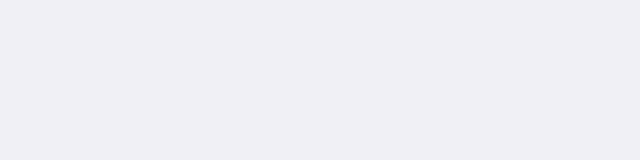
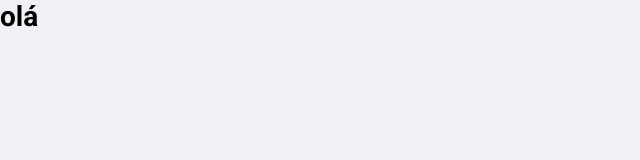
Before and after one commit to omateusamaral/Notes, a React (Create React App) app in the folder frontend/: page /account in a window 1280 px wide. Shown: the top 160 px of the page, without its empty margins (0-640 px from the left). Built offline with nearby package versions, Linux system fonts and the light colour scheme; sample sign-in values are in the browser's storage.

Commit message:
added route for update account and created the page

```diff
--- /dev/null
+++ b/frontend/src/Pages/Account/index.js
@@ -0,0 +1,7 @@
+import React from "react";
+
+// import { Container } from './styles';
+
+export default function Account() {
+  return <h1>olá</h1>;
+}
--- a/frontend/src/routes.js
+++ b/frontend/src/routes.js
@@ -4,6 +4,7 @@ import Login from "./Pages/Login";
 import Singup from "./Pages/SingUp";
 import Dashboard from "./Pages/Dashboard";
 import Newnote from "./Pages/NewNote";
+import Account from "./Pages/Account";
 import isAuthenticated from "./utils/auth";
 
 const PrivateRoute = ({ component: Component, ...rest }) => (
@@ -26,6 +27,7 @@ export default function Routes() {
         <Route path="/singup" exact component={Singup} />
         <PrivateRoute path="/dashboard" exact component={Dashboard} />
         <PrivateRoute path="/createnote" exact component={Newnote} />
+        <PrivateRoute path="/account" exact component={Account} />
       </Switch>
     </BrowserRouter>
   );
```
Also changed, not shown: frontend/src/Pages/Account/style.css (added).
